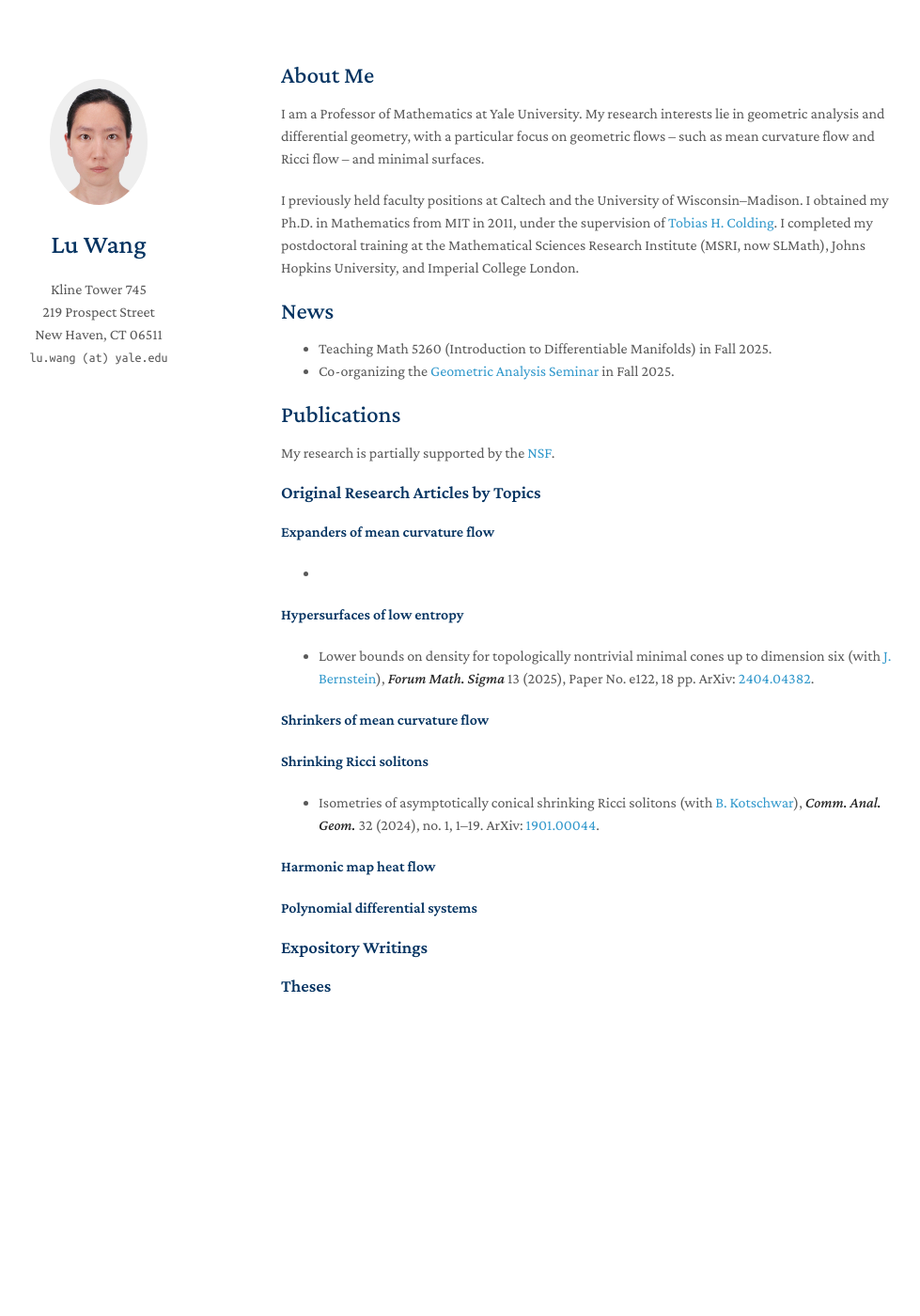
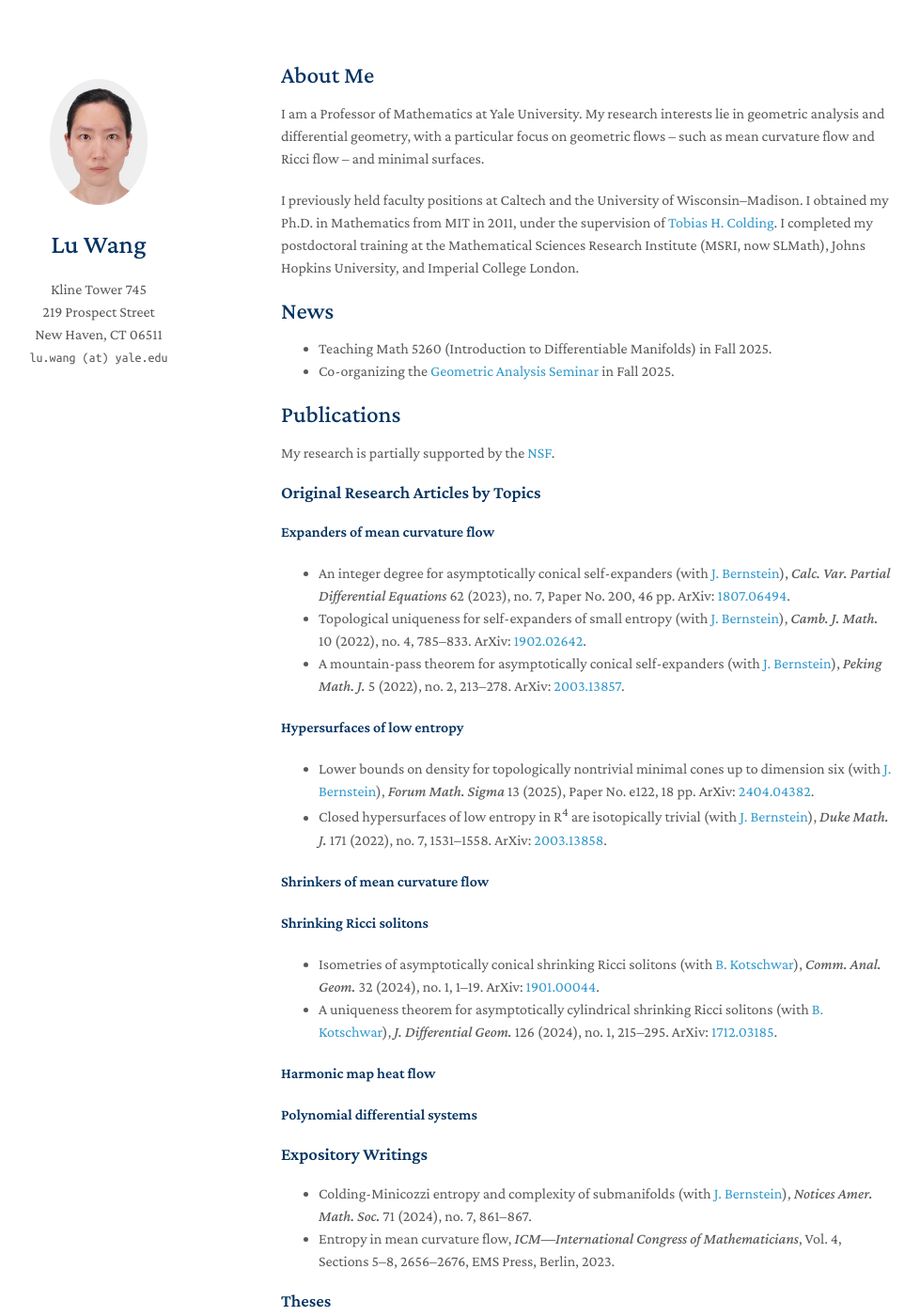
Before and after one commit to drwanglu/drwanglu.github.io, a Jekyll site: the page built from index.md, in a window 1280 px wide and 1400 px high. Shown: the whole window at 94% size, without its empty margins (171-1150 px from the left). Built offline with Jekyll 4.4.1, drawn with Linux system fonts in a browser that asks for light colours; a style sheet for code colours, icons or effects is not loaded; our own code applies the rules of GitHub Pages for plain Markdown files.

Commit message:
Update index.md

```diff
--- a/index.md
+++ b/index.md
@@ -24,17 +24,21 @@ My research is partially supported by the [NSF](https://www.nsf.gov).
 
 #### Expanders of mean curvature flow
 
--
+- An integer degree for asymptotically conical self-expanders (with [J. Bernstein](https://mathematics.jhu.edu/directory/jacob-bernstein/)), *Calc. Var. Partial Differential Equations* 62 (2023), no. 7, Paper No. 200, 46 pp. ArXiv: [1807.06494](https://arxiv.org/abs/1807.06494).
+- Topological uniqueness for self-expanders of small entropy (with [J. Bernstein](https://mathematics.jhu.edu/directory/jacob-bernstein/)), *Camb. J. Math.* 10 (2022), no. 4, 785--833. ArXiv: [1902.02642](https://arxiv.org/abs/1902.02642).
+- A mountain-pass theorem for asymptotically conical self-expanders (with [J. Bernstein](https://mathematics.jhu.edu/directory/jacob-bernstein/)), *Peking Math. J.* 5 (2022), no. 2, 213--278. ArXiv: [2003.13857](https://arxiv.org/abs/2003.13857).
 
 #### Hypersurfaces of low entropy
 
-- Lower bounds on density for topologically nontrivial minimal cones up to dimension six (with [J. Bernstein](https://mathematics.jhu.edu/directory/jacob-bernstein/)), ***Forum Math. Sigma*** 13 (2025), Paper No. e122, 18 pp. ArXiv: [2404.04382](https://arxiv.org/abs/2404.04382).
+- Lower bounds on density for topologically nontrivial minimal cones up to dimension six (with [J. Bernstein](https://mathematics.jhu.edu/directory/jacob-bernstein/)), *Forum Math. Sigma* 13 (2025), Paper No. e122, 18 pp. ArXiv: [2404.04382](https://arxiv.org/abs/2404.04382).
+- Closed hypersurfaces of low entropy in R<sup>4</sup> are isotopically trivial (with [J. Bernstein](https://mathematics.jhu.edu/directory/jacob-bernstein/)), *Duke Math. J.* 171 (2022), no. 7, 1531--1558. ArXiv: [2003.13858](https://arxiv.org/abs/2003.13858).
 
 #### Shrinkers of mean curvature flow
 
 #### Shrinking Ricci solitons
 
-- Isometries of asymptotically conical shrinking Ricci solitons (with [B. Kotschwar](https://search.asu.edu/profile/1797093)), ***Comm. Anal. Geom.*** 32 (2024), no. 1, 1–19. ArXiv: [1901.00044](https://arxiv.org/abs/1901.00044).
+- Isometries of asymptotically conical shrinking Ricci solitons (with [B. Kotschwar](https://search.asu.edu/profile/1797093)), *Comm. Anal. Geom.* 32 (2024), no. 1, 1--19. ArXiv: [1901.00044](https://arxiv.org/abs/1901.00044).
+- A uniqueness theorem for asymptotically cylindrical shrinking Ricci solitons (with [B. Kotschwar](https://search.asu.edu/profile/1797093)), *J. Differential Geom.* 126 (2024), no. 1, 215--295. ArXiv: [1712.03185](https://arxiv.org/abs/1712.03185).
 
 #### Harmonic map heat flow
 
@@ -42,4 +46,7 @@ My research is partially supported by the [NSF](https://www.nsf.gov).
 
 ### Expository Writings
 
+- Colding-Minicozzi entropy and complexity of submanifolds (with [J. Bernstein](https://mathematics.jhu.edu/directory/jacob-bernstein/)), *Notices Amer. Math. Soc.* 71 (2024), no. 7, 861--867.
+- Entropy in mean curvature flow, *ICM—International Congress of Mathematicians*, Vol. 4, Sections 5--8, 2656--2676, EMS Press, Berlin, 2023.
+
 ### Theses
```
